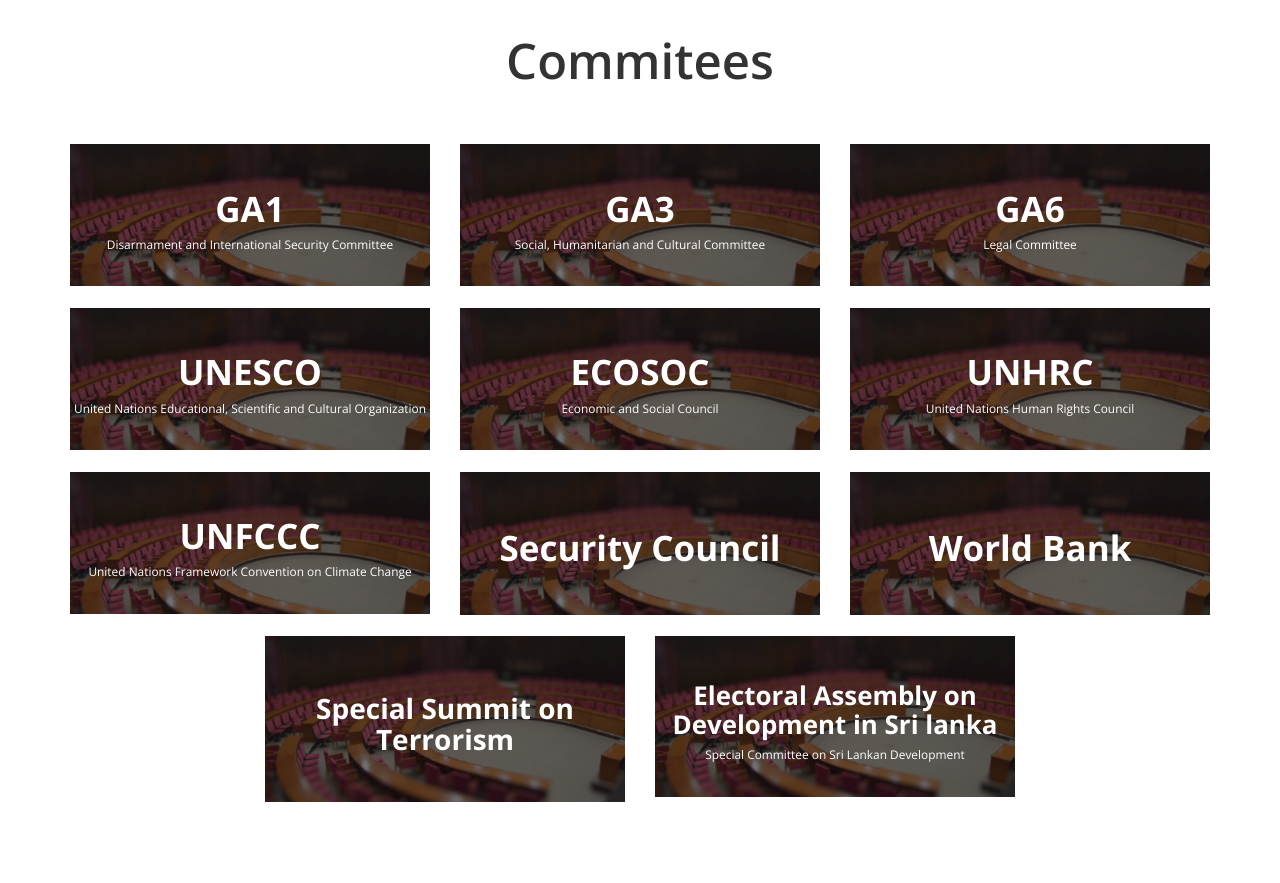
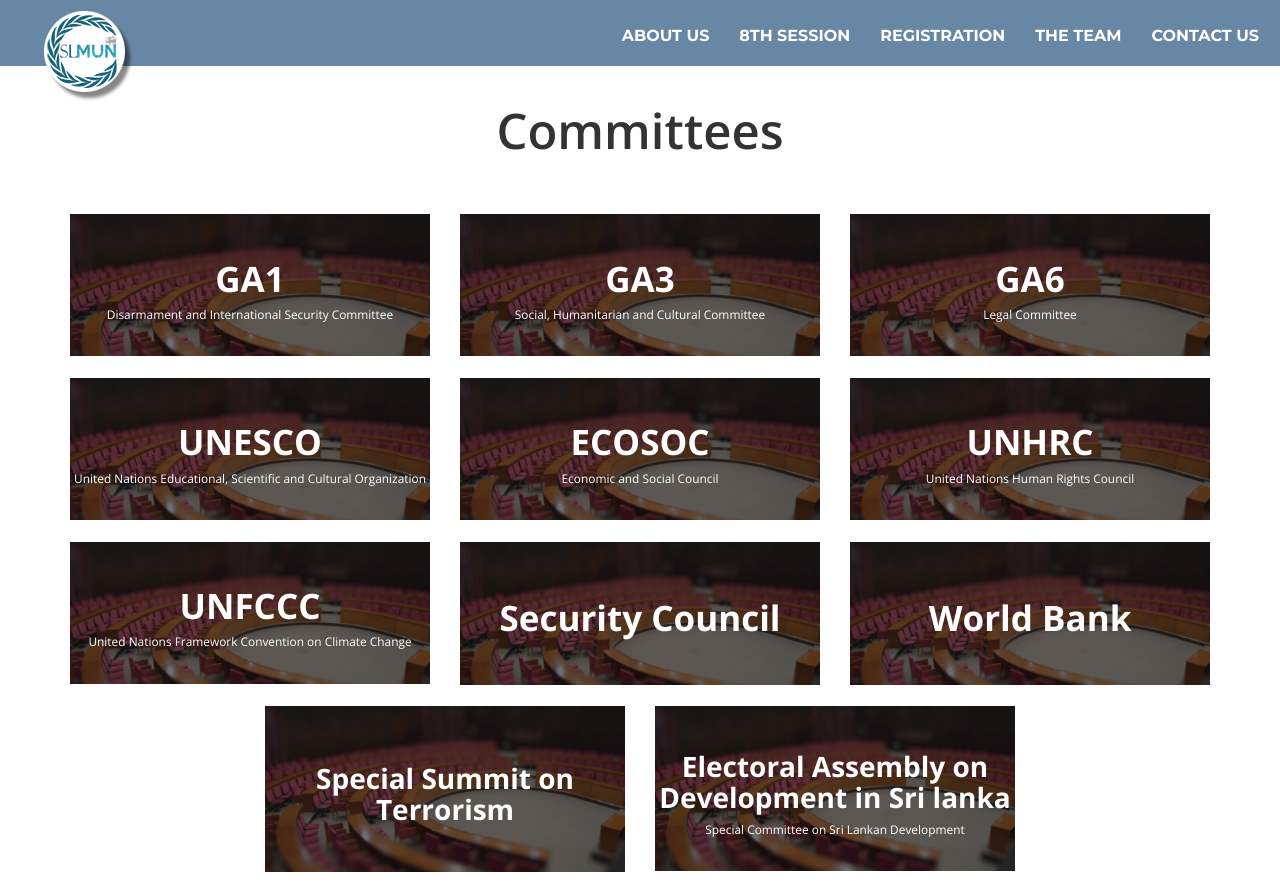
Before and after one commit to Saturnfive/SLMUN15, a PHP site: page /committee.html in a window 1280 px wide. Before the commit the page ends 802 px from the top, so only its background shows below. Run offline with PHP 8.4, Linux system fonts and the light colour scheme; some libraries are stand-ins or nearby versions.

Commit message:
Added NavBar

```diff
--- a/committee.html
+++ b/committee.html
@@ -27,25 +27,69 @@
 </head>
 
 <body>
+	<nav class="navbar navbar-custom navbar-fixed-top navbar-color-active" id="navibar" role="navigation">
 
+		<div class="container-fluid">
+
+			<div class="ontop ">
+				<img id="logo" src="Resources/slmunlogo_blue.png" style="display: inline;">
+			</div>
+
+
+
+			<div class="navbar-header">
+				<button type="button" class="navbar-toggle" data-toggle="collapse" data-target=".navbar-main-collapse">
+					<i class="fa fa-bars white-icon"></i>
+				</button>
+
+
+<!--				<div id="scrollup" class="navbar-Mtext mock-link hvr-fade">SLMUN 15</div>-->
+			</div>
+
+			<div class="collapse navbar-collapse navbar-main-collapse" id="navbar-main-collapse">
+				<ul class="nav navbar-nav navbar-right pull-down-navbar" id="content-navbar">
+					<li><a href="#about-us">About Us</a>
+					</li>
+					<li><a href="#8th-session">8th Session</a>
+					</li>
+
+					<!--
+                        <li><a href="/blog">Blog</a>
+                        </li>
+-->
+
+					<li><a href="#apply">Registration</a>
+					</li>
+
+
+					<li><a href="#team">The Team</a>
+					</li>
+					<li><a href="#contact-us">Contact Us</a>
+					</li>
+				</ul>
+			</div>
+
+
+		</div>
+	</nav>
 	<div class="container">
 		<div class="row">
 			<div class="col-md-12 ">
-				<h1>Commitees</h1>
+				<h1>Committees</h1>
 			</div>
 		</div>
 		<div class="row">
-			<div class="col-md-4 col-sm-6 col-sm-offset-0  col-xs-10 col-xs-offset-1 col-md-offset-0">
+			<div class="col-lg-4 col-sm-6 col-sm-offset-0  col-xs-10 col-xs-offset-1 col-md-offset-0">
 				<div class="border">
 					<div class="padding ga1 ">
 						<h3 class="ga1-text"><b>GA1</b></h3>
 						<h4>Disarmament and International Security Committee</h4>
-						<span>The First Committee deals with disarmament, global challenges and threats to peace that affect the international community and seeks out solutions to the challenges in the international security regime.</span>
+
 					</div>
 				</div>
 
 			</div>
-			<div class="col-md-4 col-sm-6 col-sm-offset-0  col-xs-10 col-xs-offset-1 col-md-offset-0 ">
+			<div class="col-lg-4 col-sm-6 col-sm-offset-0  col-xs-10 col-xs-offset-1 col-md-offset-0 ">
 				<div class="border">
 					<div class="padding ga1 ">
 						<h3><b>GA3</b></h3>
@@ -53,7 +97,7 @@
 					</div>
 				</div>
 			</div>
-			<div class="col-md-4 col-sm-6 col-sm-offset-0  col-xs-10 col-xs-offset-1 col-md-offset-0 ">
+			<div class="col-lg-4 col-sm-6 col-sm-offset-0  col-xs-10 col-xs-offset-1 col-md-offset-0 ">
 				<div class="border">
 					<div class="padding ga1 ">
 						<h3><b>GA6</b></h3>
@@ -63,7 +107,7 @@
 			</div>
 
 			<!--First Row Ends-->
-			<div class="col-md-4 col-sm-6 col-sm-offset-0  col-xs-10 col-xs-offset-1 col-md-offset-0 ">
+			<div class="col-lg-4 col-sm-6 col-sm-offset-0  col-xs-10 col-xs-offset-1 col-md-offset-0 ">
 				<div class="border">
 					<div class="padding ga1 ">
 						<h3><b>UNESCO</b></h3>
@@ -72,7 +116,7 @@
 				</div>
 
 			</div>
-			<div class="col-md-4 col-sm-6 col-sm-offset-0  col-xs-10 col-xs-offset-1 col-md-offset-0 ">
+			<div class="col-lg-4 col-sm-6 col-sm-offset-0  col-xs-10 col-xs-offset-1 col-md-offset-0 ">
 				<div class="border">
 					<div class="padding ga1 ">
 						<h3><b>ECOSOC</b></h3>
@@ -83,7 +127,7 @@
 
 			<!--Second Row Ends-->
 
-			<div class="col-md-4 col-sm-6 col-sm-offset-0  col-xs-10 col-xs-offset-1 col-md-offset-0 ">
+			<div class="col-lg-4 col-sm-6 col-sm-offset-0  col-xs-10 col-xs-offset-1 col-md-offset-0 ">
 				<div class="border">
 					<div class="padding ga1 ">
 						<h3><b>UNHRC</b></h3>
@@ -92,7 +136,7 @@
 				</div>
 
 			</div>
-			<div class="col-md-4 col-sm-6 col-sm-offset-0  col-xs-10 col-xs-offset-1 col-md-offset-0 ">
+			<div class="col-lg-4 col-sm-6 col-sm-offset-0  col-xs-10 col-xs-offset-1 col-md-offset-0 ">
 				<div class="border">
 					<div class="padding ga1 ">
 						<h3><b>UNFCCC</b></h3>
@@ -100,23 +144,23 @@
 					</div>
 				</div>
 			</div>
-			<div class="col-md-4 col-sm-6 col-sm-offset-0  col-xs-10 col-xs-offset-1 col-md-offset-0 ">
+			<div class="col-lg-4 col-sm-6 col-sm-offset-0  col-xs-10 col-xs-offset-1 col-md-offset-0 ">
 				<div class="border">
 					<div class="padding-only-title ga1 ">
 						<h3><b>Security Council</b></h3>
 					</div>
 				</div>
 			</div>
-			<div class="col-md-4 col-sm-6 col-sm-offset-0  col-xs-10 col-xs-offset-1 col-md-offset-0 ">
+			<div class="col-lg-4 col-sm-6 col-sm-offset-0  col-xs-10 col-xs-offset-1 col-md-offset-0 ">
 				<div class="border">
-					<div class="padding-only-title ga1 dark-background">
+					<div class="padding-only-title ga1">
 						<h3><b>World Bank</b></h3>
 
 					</div>
 				</div>
 
 			</div>
-			<div class="col-md-4 col-sm-6 col-sm-offset-0  col-xs-10 col-xs-offset-1 col-md-offset-2 ">
+			<div class="col-lg-4 col-sm-6 col-sm-offset-0  col-xs-10 col-xs-offset-1 col-md-offset-2 ">
 				<div class="border">
 					<div class="padding-only-title ga1">
 						<h3 class="ssot-Mtext"><b>Special Summit on Terrorism</b></h3>
@@ -127,7 +171,7 @@
 			<!--Third Row Ends-->
 
 
-			<div class="col-md-4 col-sm-6 col-sm-offset-0  col-xs-10 col-xs-offset-1 col-md-offset-0 ">
+			<div class="col-lg-4 col-sm-6 col-sm-offset-0  col-xs-10 col-xs-offset-1 col-md-offset-0 ">
 				<div class="border">
 					<div class="padding ga1 ">
 						<h3 class="eads-Mtext"><b>Electoral Assembly on Development in Sri lanka</b></h3>
--- a/css/commi.css
+++ b/css/commi.css
@@ -1,3 +1,7 @@
+body {
+	padding-top: 70px;
+}
+
 h1 {
 	font-family: 'Open Sans', sans-serif;
 	font-weight: 600;
@@ -55,6 +59,7 @@ h4 {
 	-o-transition: background-size 500ms ease;
 	transition: background-size 500ms ease;
 }
+
 .unzoom {
 	background-size: 100%;
 	-webkit-transition: background-size 500ms ease;
@@ -69,9 +74,5 @@ h4 {
 }
 
 .eads-Mtext {
-	font-size: 1.85em;
+	font-size: 2em;
 }
-span{
-	display: none;
-	color: #fff
-}
--- a/js/comm.js
+++ b/js/comm.js
@@ -2,9 +2,7 @@ $(document).ready(function () {
 	$('.ga1').mouseenter(function (e) {
 			$(this).addClass("zoom");
 			$(this).removeClass("unzoom");
-			$(this).children('h3').fadeOut(200);
-			$(this).children('h4').fadeOut(200);
-			$(this).children('span').fadeIn(500);
+
 		})
 		.mouseleave(function (e) {
 			$(this).addClass("unzoom");
```
Also changed, not shown: css/app.css (+18 -46 lines).
